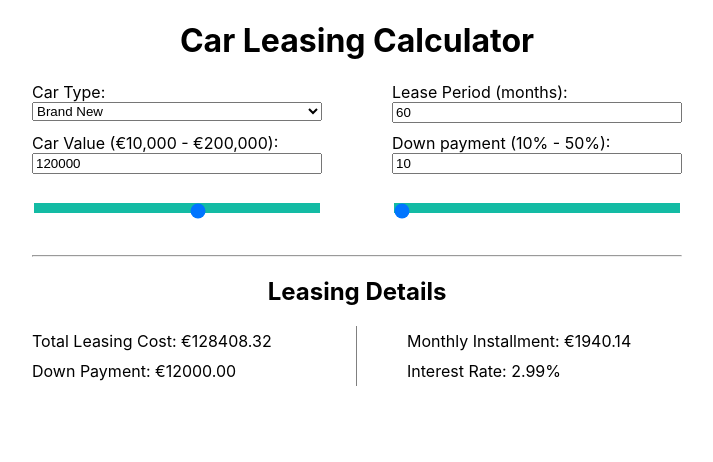
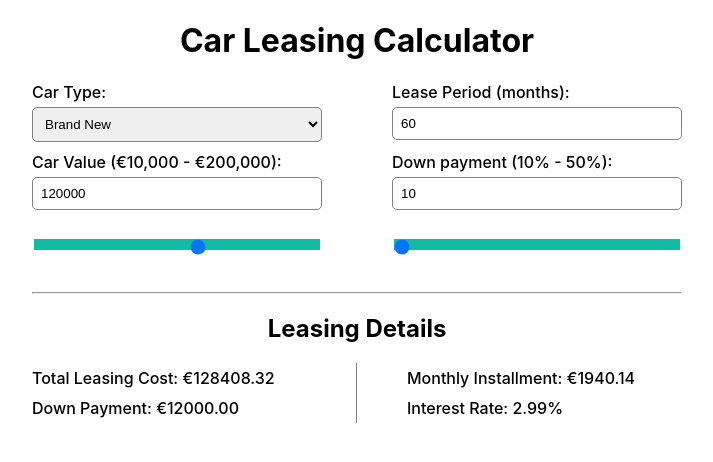
Before and after one commit to vsl700/car-leasing-react, a React (Create React App) app: page / in a window 1280 px wide. Shown: the top 462 px of the page, without its empty margins (283-996 px from the left). Built offline with nearby package versions, Linux system fonts and the light colour scheme.

Commit message:
Styling is done!

```diff
--- a/src/App.css
+++ b/src/App.css
@@ -19,12 +19,28 @@
   flex-direction: column;
 }
 
+.Calc-input-item label{
+  margin-bottom: 5px;
+}
+
+.Calc-input-item input:not([type='range']),
+.Calc-input-item select{
+  padding: 8px;
+  border: 1px solid gray;
+  border-radius: 5px;
+}
+
+.Calc-input-item input:not([type='range']):hover,
+.Calc-input-item select:hover{
+  border-color: lightgray;
+}
+
 .Calc-input-item input[type='range']{
   margin-top: 30px;
 }
 
 .Calc-input-item input[type='range']::-webkit-slider-runnable-track {
-  height: 10px;
+  height: 11px;
   -webkit-appearance: none;
   background-color: #13bba4;
   margin-top: -1px;
--- a/src/index.css
+++ b/src/index.css
@@ -3,6 +3,7 @@ body {
   font-family: -apple-system, BlinkMacSystemFont, 'Segoe UI', 'Roboto', 'Oxygen',
     'Ubuntu', 'Cantarell', 'Fira Sans', 'Droid Sans', 'Helvetica Neue',
     sans-serif;
+    font-weight: 500;
   -webkit-font-smoothing: antialiased;
   -moz-osx-font-smoothing: grayscale;
 }
```
